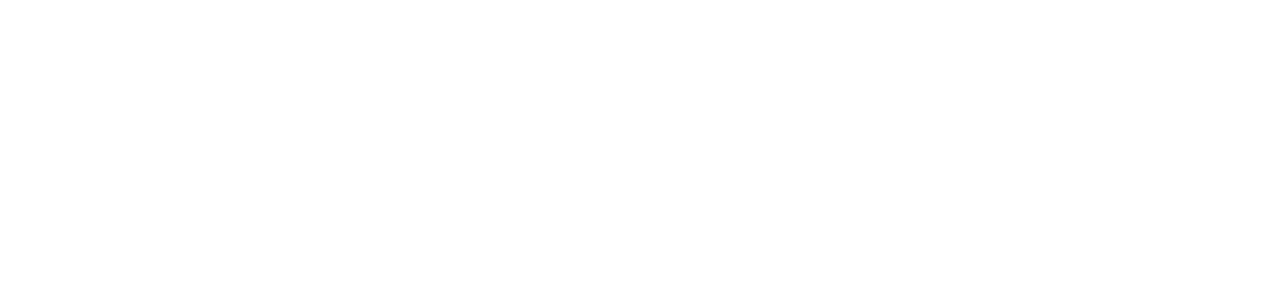
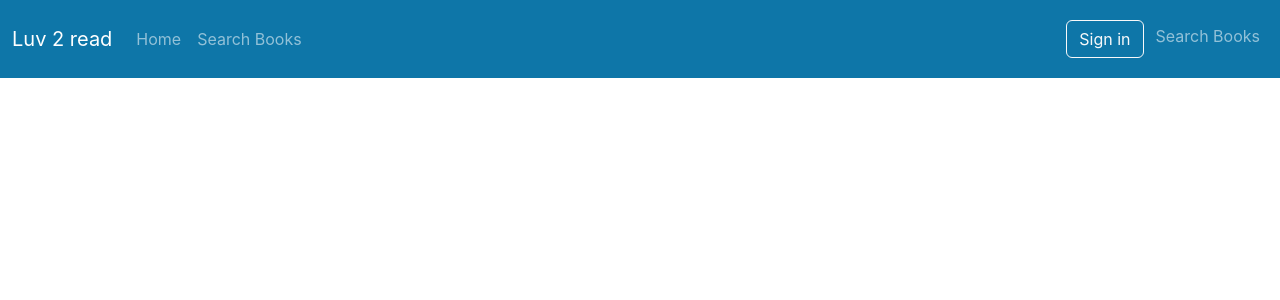
Before and after one commit to gveitia13/library-react, a React (Create React App) app: page / in a window 1280 px wide. Shown: the top 300 px of the page. Built offline with nearby package versions, Linux system fonts and the light colour scheme; the HTML template or start-up script is replaced by a standard one.

Commit message:
video 6 10

```diff
--- a/package.json
+++ b/package.json
@@ -10,6 +10,7 @@
     "@types/node": "^16.18.65",
     "@types/react": "^18.2.39",
     "@types/react-dom": "^18.2.17",
+    "bootstrap": "^5.3.2",
     "react": "^18.2.0",
     "react-dom": "^18.2.0",
     "react-scripts": "5.0.1",
--- a/src/App.css
+++ b/src/App.css
@@ -3,7 +3,7 @@
 }
 
 .header {
-    background-image: linear-gradient(rgba(0, 0, 0, .7), rgba(0, 0, 0, .7));
+    background-image: linear-gradient(rgba(0, 0, 0, 0.7), rgba(0, 0, 0, 0.7)), url("./Images/PublicImages/image-2.jpg");
     opacity: var(--mainOpacity);
     height: 25rem !important;
 }
@@ -38,6 +38,12 @@
     width: 720px;
 }
 
+.homepage-carousel-title {
+    display: flex !important;
+    justify-content: center !important;
+    align-items: center !important;
+}
+
 .block-div {
     width: 480px;
     height: 384px;
--- a/src/App.tsx
+++ b/src/App.tsx
@@ -1,12 +1,11 @@
 import React from 'react';
 import './App.css';
+import {Navbar} from "./layouts/NavbarAndFooter/Navbar";
 
 function App() {
-  return (
-    <div className="App">
-
-    </div>
-  );
+    return (
+        <Navbar></Navbar>
+    );
 }
 
 export default App;
--- /dev/null
+++ b/src/layouts/NavbarAndFooter/Navbar.tsx
@@ -0,0 +1,34 @@
+import React from "react";
+
+export const Navbar = () => {
+    return (
+        <nav className={'navbar navbar-expand-lg navbar-dark main-color py-3'}>
+            <div className="container-fluid">
+                <span className={'navbar-brand'}>Luv 2 read</span>
+                <button className={'navbar-toggler'} type={'button'} data-bs-toogle={'collapse'}
+                        data-bs-target="#navbarNavDropdown" aria-controls='navbarNavDropdown'
+                        aria-expanded='false' aria-label='Toogle Navigation'>
+                    <span className='navbar-toggler-icon'></span>
+                </button>
+                <div className="collapse navbar-collapse" id='navbarNavDropdown'>
+                    <ul className='navbar-nav'>
+                        <li className='nav-item'>
+                            <a href="#" className='nav-link'>Home</a>
+                        </li>
+                        <li className='nav-item'>
+                            <a href="#" className='nav-link'>Search Books</a>
+                        </li>
+                    </ul>
+                    <ul className='navbar-nav ms-auto'>
+                        <li className='nav-item m-1'>
+                            <a type='button' href="#" className='btn btn-outline-light'>Sign in</a>
+                        </li>
+                        <li className='nav-item'>
+                            <a href="#" className='nav-link'>Search Books</a>
+                        </li>
+                    </ul>
+                </div>
+            </div>
+        </nav>
+    )
+}
```
Also changed, not shown: 1 other file (tests, documents, lock files or other folders).
